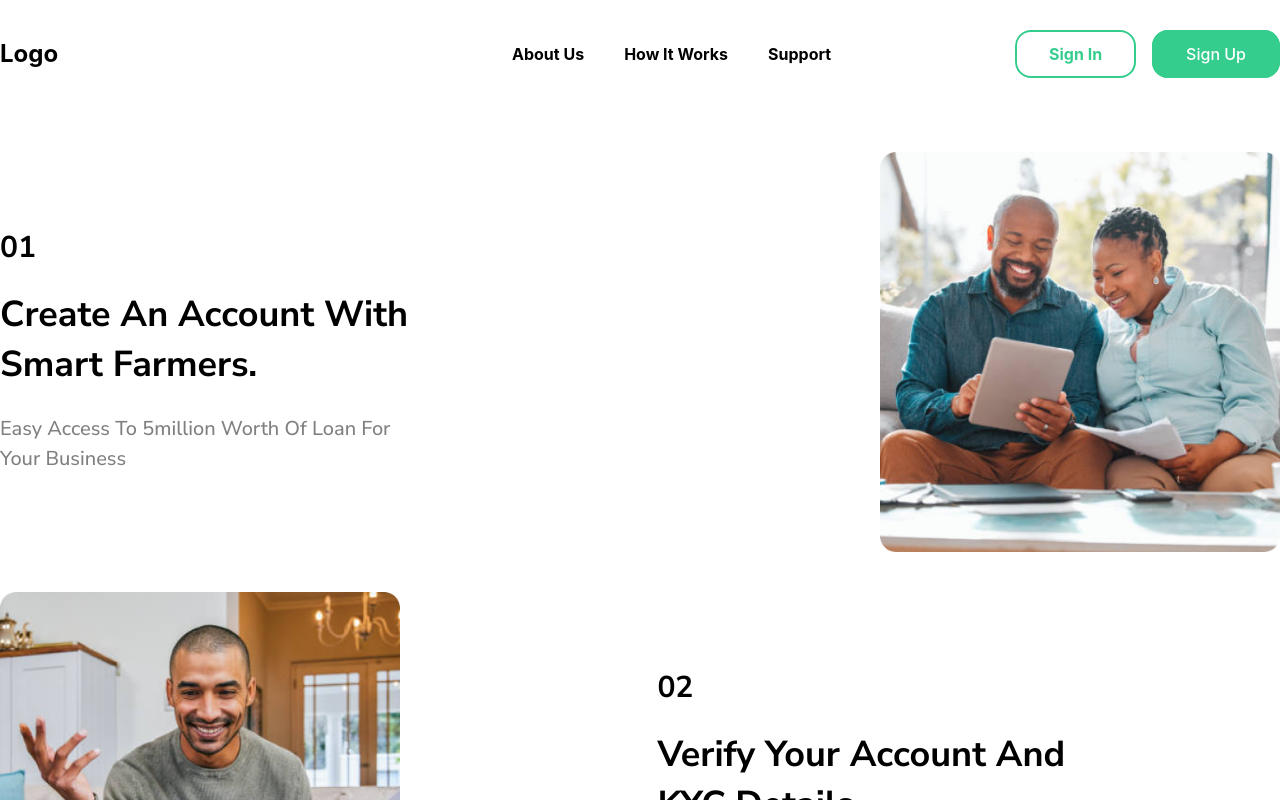
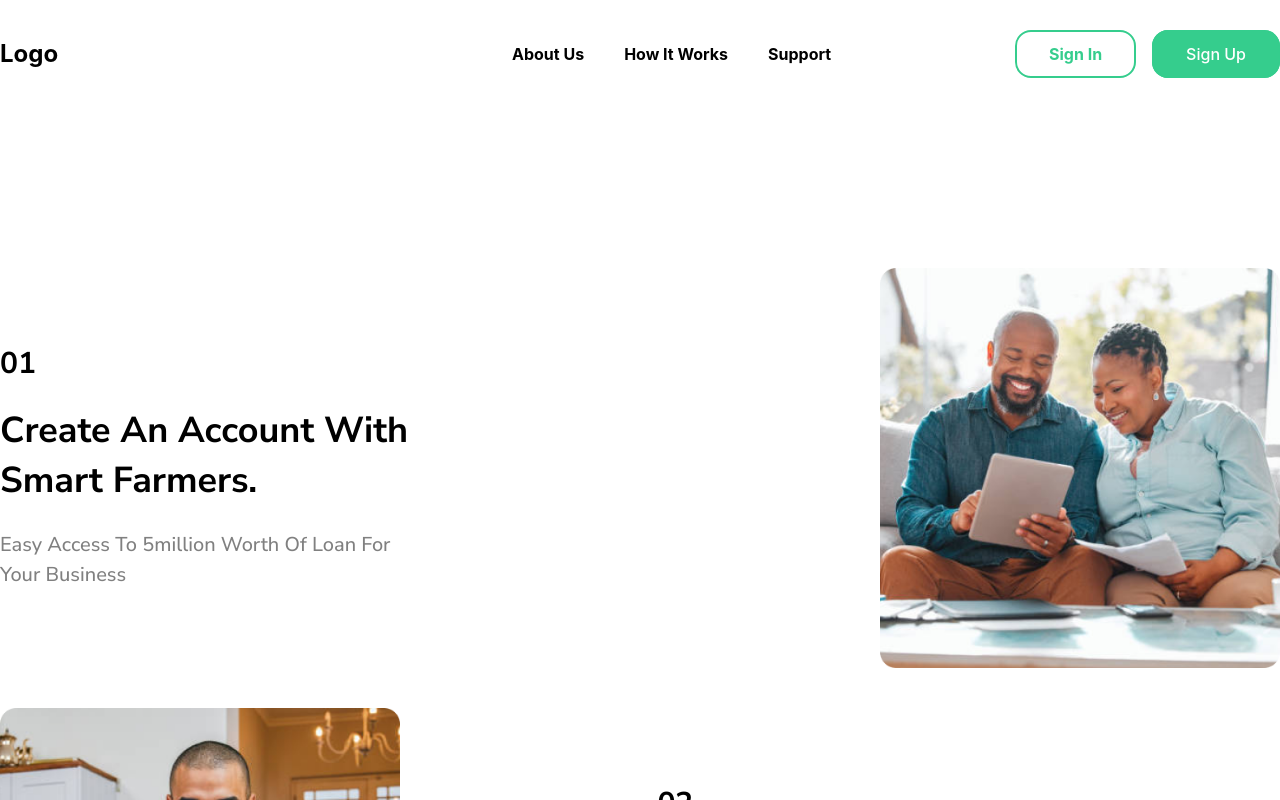
Before and after one commit to Toshmoney/smartfarmer, a React (Create React App) app in the folder client-side/: page /works in a window 1280 px wide. Shown: the top 800 px of the page. Built offline with nearby package versions, Linux system fonts and the light colour scheme; a web font is replaced by a local one.

Commit message:
support page

```diff
--- a/client-side/src/Components/Page3/Content.jsx
+++ b/client-side/src/Components/Page3/Content.jsx
@@ -9,7 +9,7 @@ import ContentProp2 from './ContentProps2'
 
 const Content = () => {
   return (
-    <div className='container py-11 text-left'>
+    <div className='container lg:pt-[10rem] text-left'>
       <div className='container flex flex-col gap-10'>
         <ContentProp1
           number = '01'
--- a/client-side/src/Components/Page4/Content.jsx
+++ b/client-side/src/Components/Page4/Content.jsx
@@ -3,7 +3,7 @@ import React from 'react'
 const Content = () => {
   return (
     <div>
-        <div className='container flex flex-row justify-between lg:pt-[13rem]'>
+        <div className='container flex flex-row justify-between px-20 lg:px-0 lg:pt-[13rem]'>
             <div className='flex flex-col gap-2 border-2 border-grey rounded-2xl w-[30%] py-10 text-left px-20'>
                 <h3 className='capitalize nunito'>office address</h3>
                 <p className='capitalize nunito'>no 2B Taiwo road, ilorin, kwara state</p>
```
